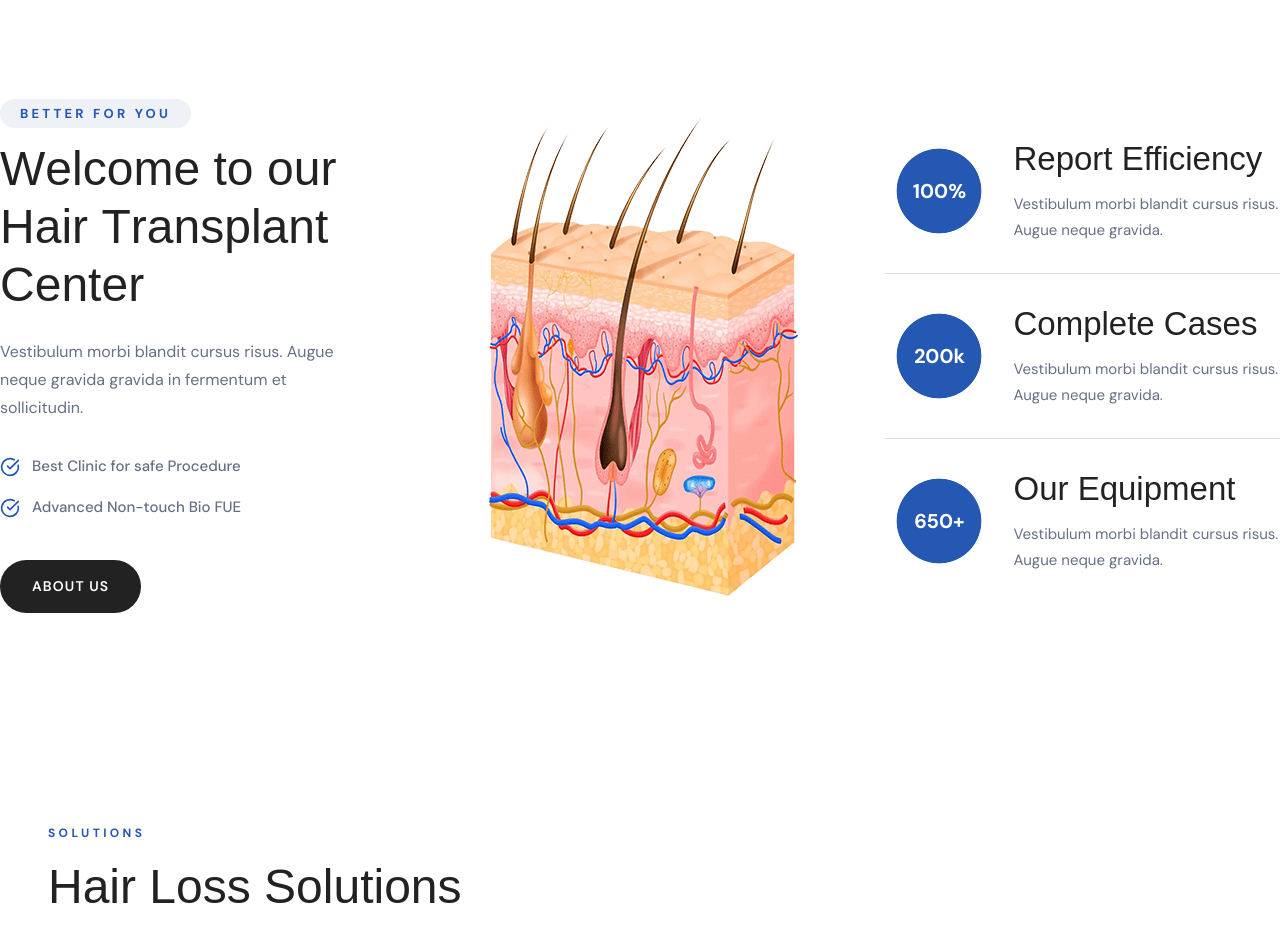
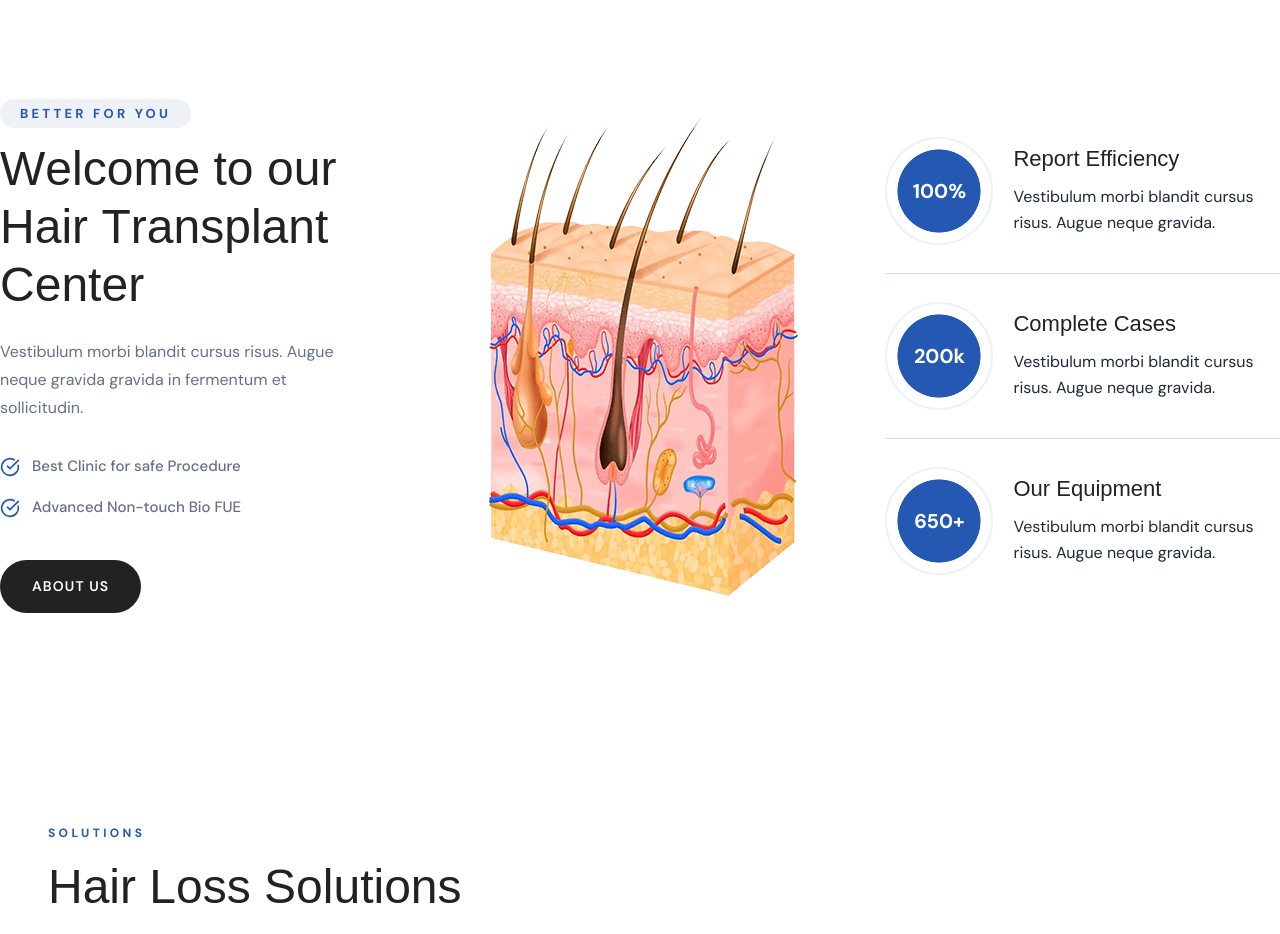
Before and after one commit to dominicnaatey/hair-transplant, a Next.js app: page / in a window 1280 px wide. Shown: the part 1080-2014 px from the top of the page. Built offline with nearby package versions, Linux system fonts and the light colour scheme; a web font is replaced by a local one.

Commit message:
style(WelcomeSection): update component styling

```diff
--- a/components/WelcomeSection.tsx
+++ b/components/WelcomeSection.tsx
@@ -92,7 +92,7 @@ export default function WelcomeSection() {
                 key={i}
                 className="flex items-center gap-5 border-b border-[#D8DEE8] pb-7 last:border-b-0 last:pb-0"
               >
-                <div className="flex h-27 w-27 shrink-0 items-center justify-center rounded-full border border-white bg-[radial-gradient(circle_at_center,_#2458B3_0_56%,_transparent_57%)] shadow-[inset_0_0_0_1px_rgba(255,255,255,0.35)]">
+                <div className="flex h-27 w-27 shrink-0 items-center justify-center rounded-full border-2 border-[#EEF1F5] bg-[radial-gradient(circle_at_center,#2458B3_0_56%,transparent_57%)]">
                   <div className="font-sans text-xl leading-none font-bold text-white">
                     <CountUp
                       end={s.end}
@@ -105,10 +105,10 @@ export default function WelcomeSection() {
                 </div>
 
                 <div className="max-w-72.5">
-                  <h5 className="mb-3 font-heading text-[33px] leading-[1.2] font-medium text-[#222222]">
+                  <h5 className="mb-3 font-heading text-[22px] leading-[1.2] font-medium text-black">
                     {s.title}
                   </h5>
-                  <p className="m-0 text-[15px] leading-[26px] text-[#667085]">
+                  <p className="m-0 text-base leading-6.5 text-gray-800">
                     {s.desc}
                   </p>
                 </div>
@@ -120,11 +120,3 @@ export default function WelcomeSection() {
     </section>
   );
 }
-
-function CheckIcon({ className = '' }) {
-  return (
-    <svg className={className} fill="none" viewBox="0 0 24 24" stroke="currentColor" strokeWidth={3}>
-      <polyline points="20 6 9 17 4 12" />
-    </svg>
-  );
-}
```
